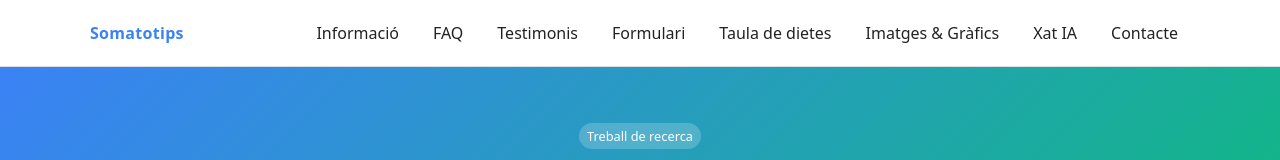
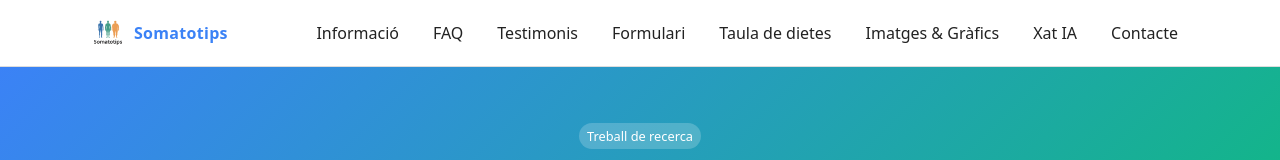
Before and after one commit to JoanCarlos10/somatotips, a plain HTML site: page index.html in a window 1280 px wide. Shown: the top 160 px of the page. Drawn offline with Linux system fonts and the light colour scheme.

Commit message:
Update index.html

```diff
--- a/index.html
+++ b/index.html
@@ -10,7 +10,10 @@
 <body>
   <nav>
     <div class="container bar">
-      <div class="logo">Somatotips</div>
+      <div class="logo" style="display: flex; align-items: center; gap: 8px;">
+  <img src="logo.png" alt="Logotip" style="height: 36px;">
+  <span>Somatotips</span>
+</div>
       <div class="menu">
         <a href="#info">Informació</a>
         <a href="#faq">FAQ</a>
```
